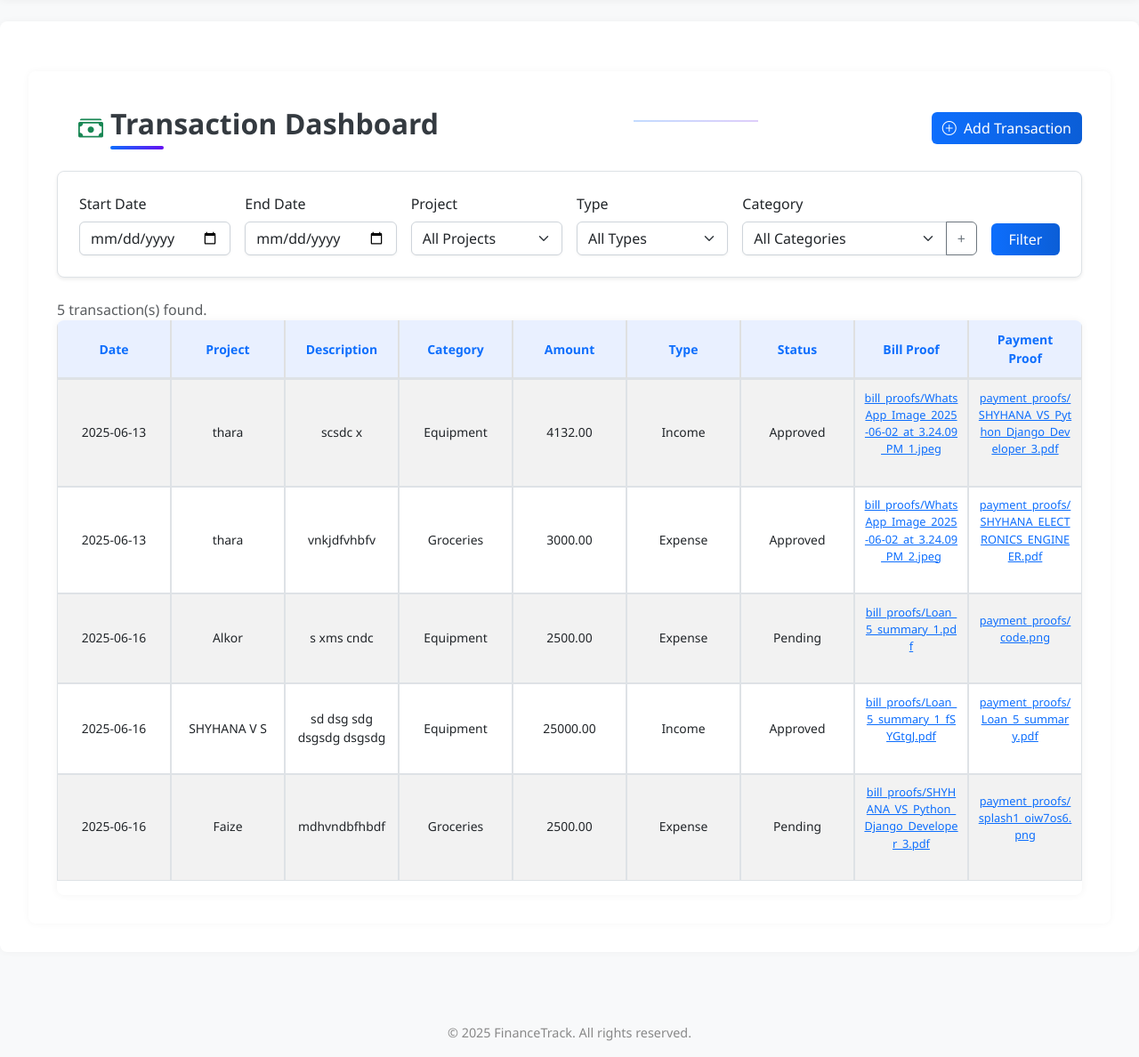
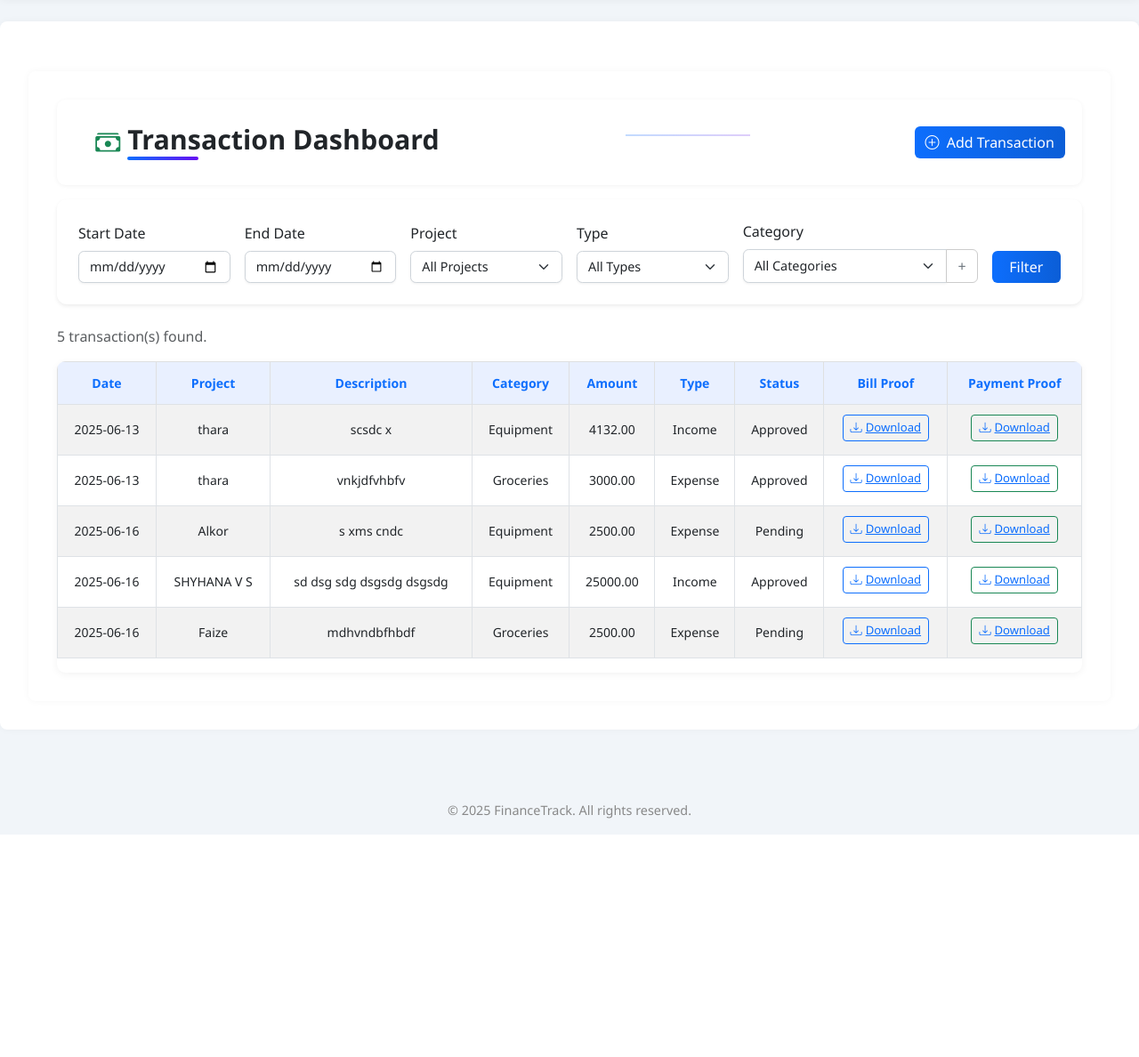
Before and after one commit to Shyhu/Finance-Tracking, a Django app: page /transactions/ in a window 1280 px wide. Shown: the part 61-1249 px from the top of the page at 89% size. After the commit the page ends 999 px from the top, so only its background shows below. Run offline with Django 5.2, Linux system fonts and the light colour scheme; data comes from the database, SQL or seed files in the repository; both versions use the stored data as it was after the commit; some libraries are stand-ins or nearby versions.

Commit message:
changes in the transaction

```diff
--- a/templates/base.html
+++ b/templates/base.html
@@ -12,6 +12,7 @@
   <script src="https://cdn.jsdelivr.net/npm/chart.js"></script>
   <link rel="stylesheet" href="https://cdnjs.cloudflare.com/ajax/libs/font-awesome/6.0.0/css/all.min.css">
 <link href="https://cdn.jsdelivr.net/npm/tailwindcss@2.2.19/dist/tailwind.min.css" rel="stylesheet">
+
 
 
 
--- a/templates/staff_list.html
+++ b/templates/staff_list.html
@@ -86,9 +86,9 @@
           <td>${{ staff.salary|floatformat:0 }}</td>
           <td>{{ staff.date_of_join }}</td>
           <td>
-             <a href="" class="btn btn-sm btn-outline-secondary" title="View">
+             {% comment %} <a href="" class="btn btn-sm btn-outline-secondary" title="View">
                             👁
-                        </a>
+                        </a> {% endcomment %}
             <button class="btn btn-sm btn-outline-secondary" data-bs-toggle="modal" data-bs-target="#editStaffModal{{ staff.id }}">
               <i class="bi bi-pencil-square"></i>
             </button>
--- a/templates/transaction.html
+++ b/templates/transaction.html
@@ -1,137 +1,161 @@
 {% extends 'base.html' %}
 {% load static %}
 {% block content %}
-
 <style>
   body {
-    background-color: #f8f9fa;
+    background-color: #f1f5f9;
+    font-family: 'Segoe UI', sans-serif;
   }
 
   .btn-primary {
     background: linear-gradient(to right, #0d6efd, #0b5ed7);
     border: none;
     color: #fff;
+    font-weight: 500;
+    transition: background 0.3s ease;
   }
 
   .btn-primary:hover {
     background: linear-gradient(to right, #0b5ed7, #0a58ca);
   }
 
+  .btn-outline-secondary {
+    border: 1px solid #ccc;
+  }
+
   .form-control, .form-select {
     background-color: #fff;
     border: 1px solid #ced4da;
-    box-shadow: 0 1px 3px rgba(0, 0, 0, 0.05);
-    transition: box-shadow 0.3s ease-in-out;
+    border-radius: 0.4rem;
+    box-shadow: 0 1px 3px rgba(0, 0, 0, 0.06);
+    transition: border 0.3s, box-shadow 0.3s;
+    font-size: 0.9rem;
   }
 
   .form-control:focus, .form-select:focus {
     border-color: #0d6efd;
-    box-shadow: 0 0 5px rgba(13, 110, 253, 0.4);
+    box-shadow: 0 0 5px rgba(13, 110, 253, 0.3);
+  }
+
+  .card {
+    background-color: #ffffff;
+    border-radius: 0.7rem;
+    border: none;
+    box-shadow: 0 2px 10px rgba(0,0,0,0.06);
+  }
+
+  .page-title {
+    font-weight: 600;
+    font-size: 1.9rem;
+    color: #212529;
+    padding-bottom: 0.3rem;
+    position: relative;
+  }
+
+  .page-title::after {
+    content: '';
+    position: absolute;
+    bottom: 0;
+    left: 0;
+    width: 80px;
+    height: 4px;
+    background: linear-gradient(90deg, #0d6efd, #6610f2);
+    border-radius: 3px;
   }
 
   .table-responsive {
-    background-color: #ffffff;
-    border-radius: 0.5rem;
+    border-radius: 0.6rem;
     overflow-x: auto;
-    box-shadow: 0 0 10px rgba(0,0,0,0.05);
-  }
-
-  .table {
-    width: 100%;
-    table-layout: fixed;
-    border-collapse: separate;
-    border-spacing: 0;
+    box-shadow: 0 2px 8px rgba(0,0,0,0.05);
+    margin-top: 1rem;
   }
 
   .table thead th {
     background-color: #e9f0ff;
     color: #0d6efd;
+    font-weight: 600;
     text-align: center;
-    vertical-align: middle;
-    padding: 0.7rem;
-    border-bottom: 2px solid #dee2e6;
-    font-size: 0.875rem;
+    font-size: 0.88rem;
+    padding: 0.8rem;
   }
 
   .table tbody td {
     text-align: center;
     vertical-align: middle;
-    padding: 0.65rem;
+    padding: 0.7rem;
+    font-size: 0.875rem;
+    background-color: #ffffff;
     border: 1px solid #dee2e6;
-    background-color: #fff;
-    word-wrap: break-word;
-    font-size: 0.87rem;
+  }
+
+  .table-striped tbody tr:nth-of-type(odd) {
+    background-color: #f7fafd;
   }
 
   .table td a {
+    font-size: 0.82rem;
+    text-decoration: underline;
+    word-break: break-word;
     color: #0d6efd;
-    text-decoration: underline;
-    font-size: 0.8rem;
-    display: block;
-    word-break: break-all;
   }
 
-  .table-striped tbody tr:nth-of-type(odd) {
-    background-color: #f8f9fa;
-  }
-
-  /* Optional: Limit max width of columns */
-  .table th:nth-child(3),
-  .table td:nth-child(3) {
-    max-width: 150px;
-  }
-
-  .table th:nth-child(8),
-  .table th:nth-child(9),
-  .table td:nth-child(8),
-  .table td:nth-child(9) {
-    max-width: 140px;
+  .modal-content {
+    border-radius: 0.6rem;
+    border: none;
+    box-shadow: 0 3px 12px rgba(0,0,0,0.1);
   }
 
   .modal-header {
     background-color: #0d6efd;
-    color: white;
+    color: #ffffff;
+    border-top-left-radius: 0.6rem;
+    border-top-right-radius: 0.6rem;
+  }
+
+  .modal-footer {
+    background-color: #f8f9fa;
+    border-bottom-left-radius: 0.6rem;
+    border-bottom-right-radius: 0.6rem;
   }
 
   .fade-in {
-    animation: fadeIn 0.6s ease-in-out both;
+    animation: fadeIn 0.5s ease-in-out both;
   }
 
   @keyframes fadeIn {
-    0% {opacity: 0; transform: translateY(10px);}
-    100% {opacity: 1; transform: translateY(0);}
-  }
-
-  .card {
-    background-color: #ffffff;
-    border: 1px solid #dee2e6;
-    border-radius: 0.5rem;
+    0% { opacity: 0; transform: translateY(10px); }
+    100% { opacity: 1; transform: translateY(0); }
   }
 
   .alert-warning {
     background-color: #fff3cd;
     border: 1px solid #ffeeba;
     color: #856404;
-  }
-  .page-title {
-        font-weight: 600;
-        font-size: 2rem;
-        color: #343a40;
-        position: relative;
-        padding-bottom: 10px;
+    font-weight: 500;
+    border-radius: 0.5rem;
   }
 
-    .page-title::after {
-        content: '';
-        position: absolute;
-        left: 0;
-        bottom: 0;
-        width: 60px;
-        height: 4px;
-        background: linear-gradient(90deg, #0d6efd, #6610f2);
-        border-radius: 2px;
+  .input-group .btn {
+    border-radius: 0 0.375rem 0.375rem 0;
+  }
+
+  .d-flex.justify-content-between.align-items-center.mb-3 {
+    background: #fff;
+    border-radius: 0.6rem;
+    padding: 1.2rem;
+    box-shadow: 0 1px 5px rgba(0,0,0,0.05);
+  }
+
+  hr {
+    margin-top: 0.4rem;
+    margin-bottom: 0.4rem;
+    height: 2px;
+    border: none;
+    background: linear-gradient(to right, #0d6efd, #7c3aed);
+    width: 140px;
   }
 </style>
+
 
 <div class="container mt-4 fade-in">
   <div class="d-flex justify-content-between align-items-center mb-3">
@@ -140,7 +164,6 @@
       <h2 class="page-title mb-3 mb-md-0">Transaction Dashboard</h2>
     </div>
     <hr class="mt-2 mb-4" style="border: none; height: 2px; background: linear-gradient(to right, #0d6efd, #7c3aed); width: 140px;">
-
     <button class="btn btn-primary" data-bs-toggle="modal" data-bs-target="#addTransactionModal">
       <i class="bi bi-plus-circle me-1"></i> Add Transaction
     </button>
@@ -161,9 +184,7 @@
         <select name="project" class="form-select">
           <option value="all">All Projects</option>
           {% for project in projects %}
-            <option value="{{ project.id }}" {% if selected.project == project.id|stringformat:"s" %}selected{% endif %}>
-              {{ project.name }}
-            </option>
+            <option value="{{ project.id }}" {% if selected.project == project.id|stringformat:"s" %}selected{% endif %}>{{ project.name }}</option>
           {% endfor %}
         </select>
       </div>
@@ -181,17 +202,12 @@
           <select name="category" class="form-select">
             <option value="">All Categories</option>
             {% for cat in categories %}
-        <option value="{{ cat.name }}" {% if selected.category == cat.name %}selected{% endif %}>
-          {{ cat.name }}
-        </option>
+              <option value="{{ cat.name }}" {% if selected.category == cat.name %}selected{% endif %}>{{ cat.name }}</option>
             {% endfor %}
           </select>
-    <button class="btn btn-outline-secondary" type="button" data-bs-toggle="modal" data-bs-target="#addCategoryModal">
-      +
-    </button>
+          <button class="btn btn-outline-secondary" type="button" data-bs-toggle="modal" data-bs-target="#addCategoryModal">+</button>
         </div>
       </div>
-
       <div class="col-md-1 text-end">
         <button type="submit" class="btn btn-primary w-100">Filter</button>
       </div>
@@ -231,14 +247,19 @@
           <td>{{ txn.status }}</td>
          <td>
   {% for file in txn.bill_proofs.all %}
-              <a href="{{ file.file.url }}" target="_blank">{{ file.file.name }}</a><br>
+    <a href="{{ file.file.url }}" class="btn btn-outline-primary btn-sm mb-1" download>
+      <i class="bi bi-download me-1"></i>Download
+    </a><br>
   {% endfor %}
 </td>
 <td>
   {% for file in txn.payment_proofs.all %}
-              <a href="{{ file.file.url }}" target="_blank">{{ file.file.name }}</a><br>
+    <a href="{{ file.file.url }}" class="btn btn-outline-success btn-sm mb-1" download>
+      <i class="bi bi-download me-1"></i>Download
+    </a><br>
   {% endfor %}
 </td>
+
         </tr>
         {% endfor %}
       </tbody>
@@ -246,19 +267,18 @@
   </div>
 </div>
 
-<!-- Modal -->
+<!-- Transaction Modal -->
 <div class="modal fade" id="addTransactionModal" tabindex="-1" aria-labelledby="addTransactionModalLabel" aria-hidden="true">
   <div class="modal-dialog modal-lg">
     <form id="transactionForm" enctype="multipart/form-data" class="fade-in">
       <div class="modal-content">
         <div class="modal-header bg-success text-white">
           <h5 class="modal-title">Add New Transaction</h5>
-          <button type="button" class="btn-close" data-bs-dismiss="modal" aria-label="Close"></button>
+          <button type="button" class="btn-close" data-bs-dismiss="modal"></button>
         </div>
         <div class="modal-body row">
           {% csrf_token %}
           <div id="formErrors" class="alert alert-danger d-none"></div>
-
           <div class="col-md-6 mb-3">
             <label>Transaction ID</label>
             <input type="text" name="transaction_id" class="form-control">
@@ -296,10 +316,11 @@
           </div>
           <div class="col-md-6 mb-3">
             <label>Category</label>
-            <select name="category" class="form-select">
+            <select name="category" id="categorySelect" class="form-select">
               {% for cat in categories %}
               <option value="{{ cat.name }}">{{ cat.name }}</option>
               {% endfor %}
+              <option value="add_new">➕ Add New Category</option>
             </select>
           </div>
           <div class="col-md-6 mb-3">
@@ -323,11 +344,10 @@
   </div>
 </div>
 
-
 <!-- Add Category Modal -->
 <div class="modal fade" id="addCategoryModal" tabindex="-1" aria-labelledby="addCategoryModalLabel" aria-hidden="true">
   <div class="modal-dialog">
-    <form method="POST" action="{% url 'add_category' %}">
+    <form method="POST" action="{% url 'add_category' %}" id="addCategoryForm">
       {% csrf_token %}
       <div class="modal-content">
         <div class="modal-header">
@@ -337,7 +357,7 @@
         <div class="modal-body">
           <div class="mb-3">
             <label for="new_category" class="form-label">Category Name</label>
-            <input type="text" class="form-control" id="new_category" name="name" required>
+            <input type="text" class="form-control" id="new_category" name="name" required autocomplete="off">
           </div>
         </div>
         <div class="modal-footer">
@@ -347,7 +367,6 @@
     </form>
   </div>
 </div>
-
 
 <script src="https://code.jquery.com/jquery-3.6.0.min.js"></script>
 <script>
@@ -377,7 +396,25 @@
       }
     });
   });
+
+  document.addEventListener('DOMContentLoaded', function () {
+    const categorySelect = document.getElementById('categorySelect');
+    const addCategoryModalEl = document.getElementById('addCategoryModal');
+    const addCategoryModal = new bootstrap.Modal(addCategoryModalEl);
+    const categoryInput = document.getElementById('new_category');
+
+    categorySelect.addEventListener('change', function () {
+      if (this.value === 'add_new') {
+        addCategoryModal.show();
+      }
+    });
+
+    addCategoryModalEl.addEventListener('shown.bs.modal', function () {
+      categoryInput.focus();
+      categorySelect.selectedIndex = 0;
+    });
+  });
 </script>
+
 <script src="https://cdn.jsdelivr.net/npm/bootstrap@5.3.0/dist/js/bootstrap.bundle.min.js"></script>
-
 {% endblock %}
```
Also changed, not shown: db.sqlite3, media/payment_proofs/code.png (added), media/payment_proofs/splash1_oiw7os6.png (added), 5 other files. Lines whose indentation alone changed are shown as unchanged.
